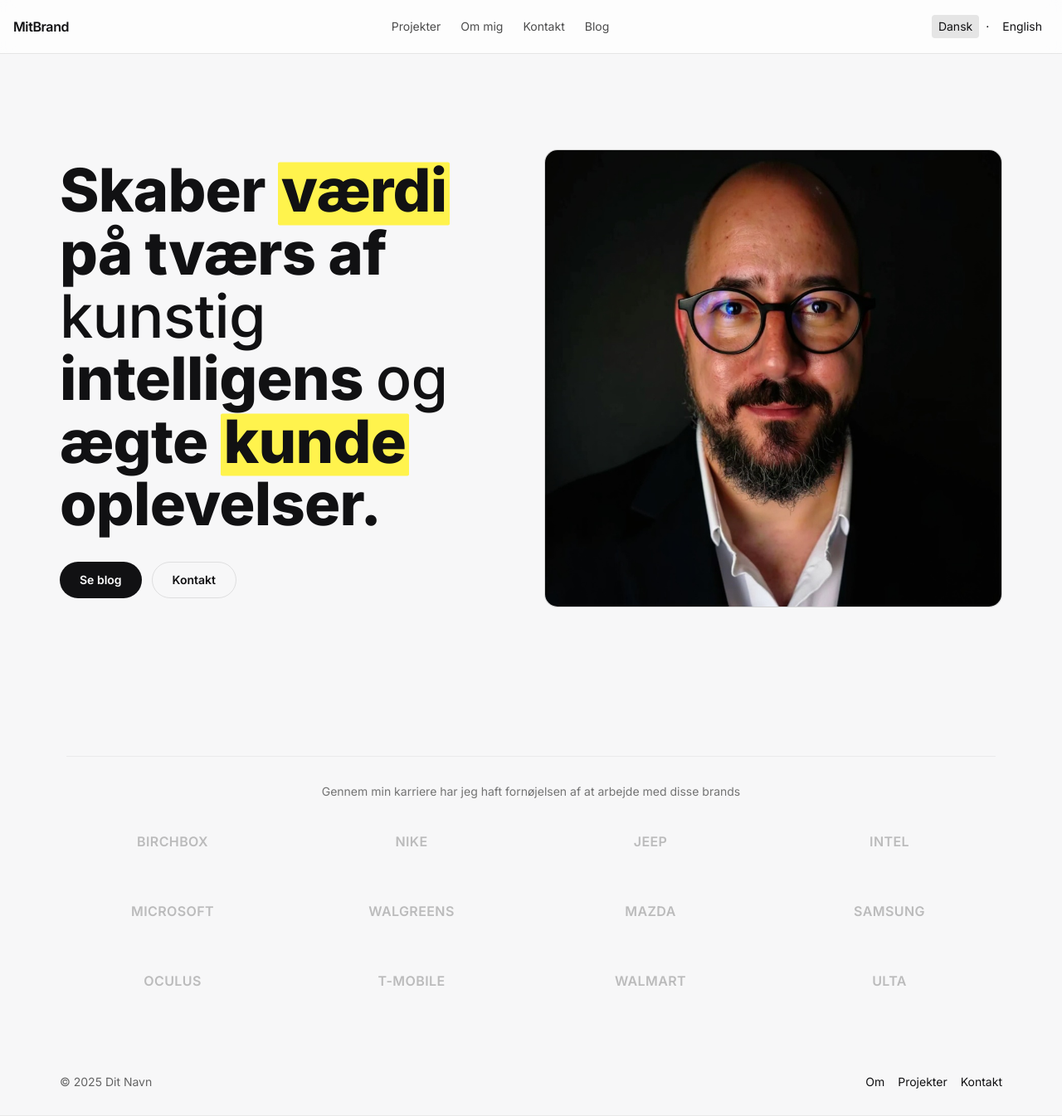
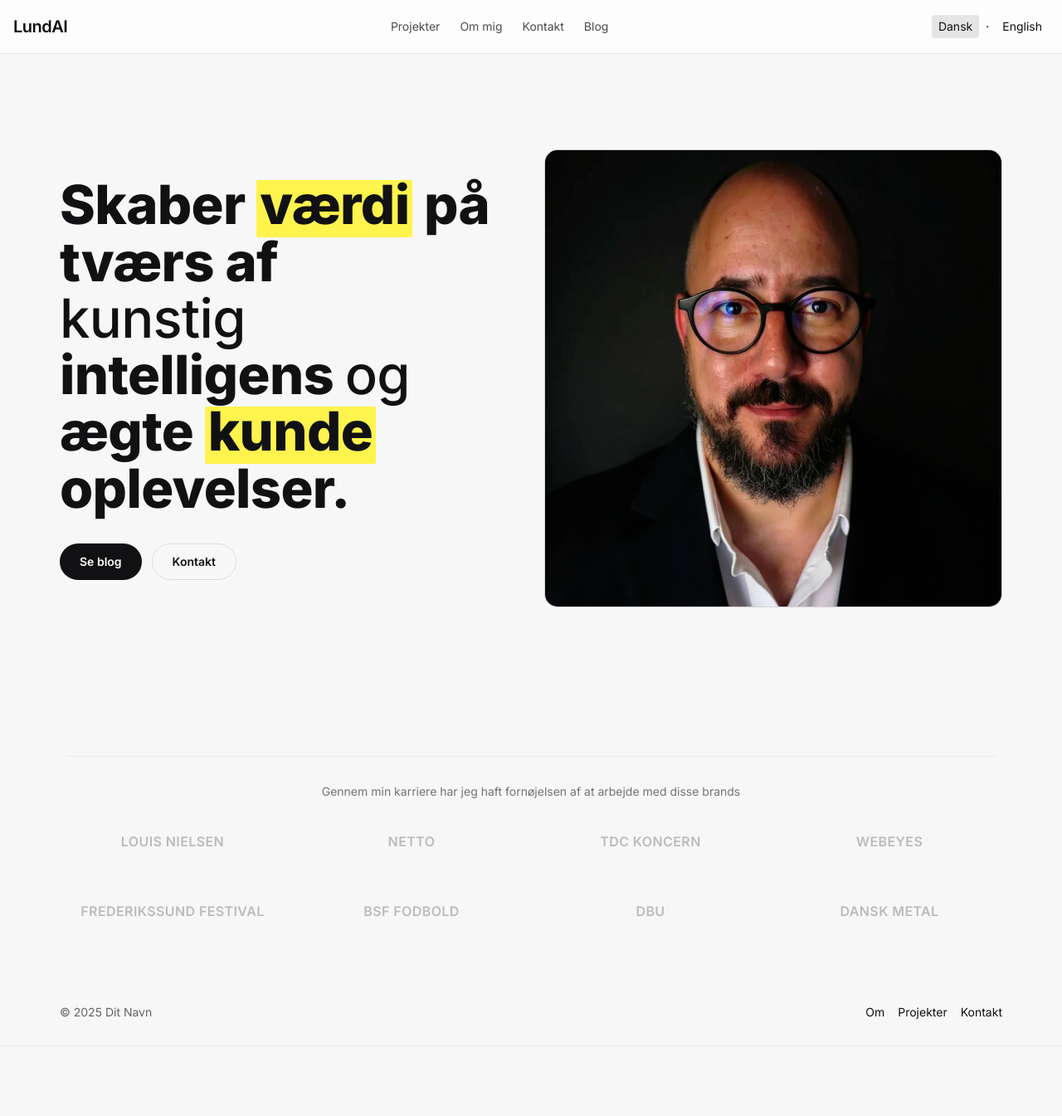
Before and after one commit to lundlund/resume, a React (Vite) app: page / in a window 1280 px wide. Shown: the whole page at 83% size. After the commit the page ends 1261 px from the top, so only its background shows below. Built offline with nearby package versions, Linux system fonts and the light colour scheme.

Commit message:
Update brands

```diff
--- a/index.html
+++ b/index.html
@@ -3,7 +3,7 @@
   <head>
     <meta charset="UTF-8" />
     <meta name="viewport" content="width=device-width, initial-scale=1.0" />
-    <title>Portfolio / CV — Dit Navn</title>
+    <title>LundAI</title>
     <meta name="description" content="Designer/udvikler med fokus på klare digitale løsninger." />
     <meta name="theme-color" content="#111113" />
     <meta property="og:title" content="Dit Navn — Portfolio" />
--- a/src/components/BrandCloud.tsx
+++ b/src/components/BrandCloud.tsx
@@ -6,8 +6,8 @@ import React from "react";
  * (se kommenteret kode længere nede).
  */
 const BRANDS = [
-  "BIRCHBOX", "NIKE", "Jeep", "intel", "Microsoft", "Walgreens", "mazda",
-  "SAMSUNG", "oculus", "T-Mobile", "Walmart", "ULTA",
+  "Louis Nielsen", "Netto", "TDC Koncern", "WebEyes", "Frederikssund Festival", "BSF Fodbold", "DBU",
+  "Dansk Metal",
 ];
 
 type Props = {
--- a/src/components/Topbar.tsx
+++ b/src/components/Topbar.tsx
@@ -28,8 +28,8 @@ export default function Topbar() {
       <div className="mx-auto max-w-7xl h-16 flex items-center justify-between px-4">
 
         {/* Brand / logo */}
-        <Link to="/" className="font-semibold tracking-tight">
-          MitBrand
+        <Link to="/" className="font-semibold text-xl tracking-tight">
+          LundAI
         </Link>
 
         {/* Desktop navigation */}
--- a/src/styles.css
+++ b/src/styles.css
@@ -14,7 +14,7 @@
 .btn-ghost{ @apply border border-black/10 hover:border-black/20; }
 
 /* Headings tuned */
-.heading-xl{ @apply text-[clamp(36px,6vw,72px)] leading-[1.05] font-extrabold; letter-spacing:-.01em; }
+.heading-xl{ @apply text-[clamp(36px,6vw,65px)] leading-[1.05] font-extrabold; letter-spacing:-.01em; }
 .heading-lg{ @apply text-4xl font-extrabold; letter-spacing:-.005em; }
 .heading-md{ @apply text-3xl font-extrabold; letter-spacing:-.005em; }
 
```
